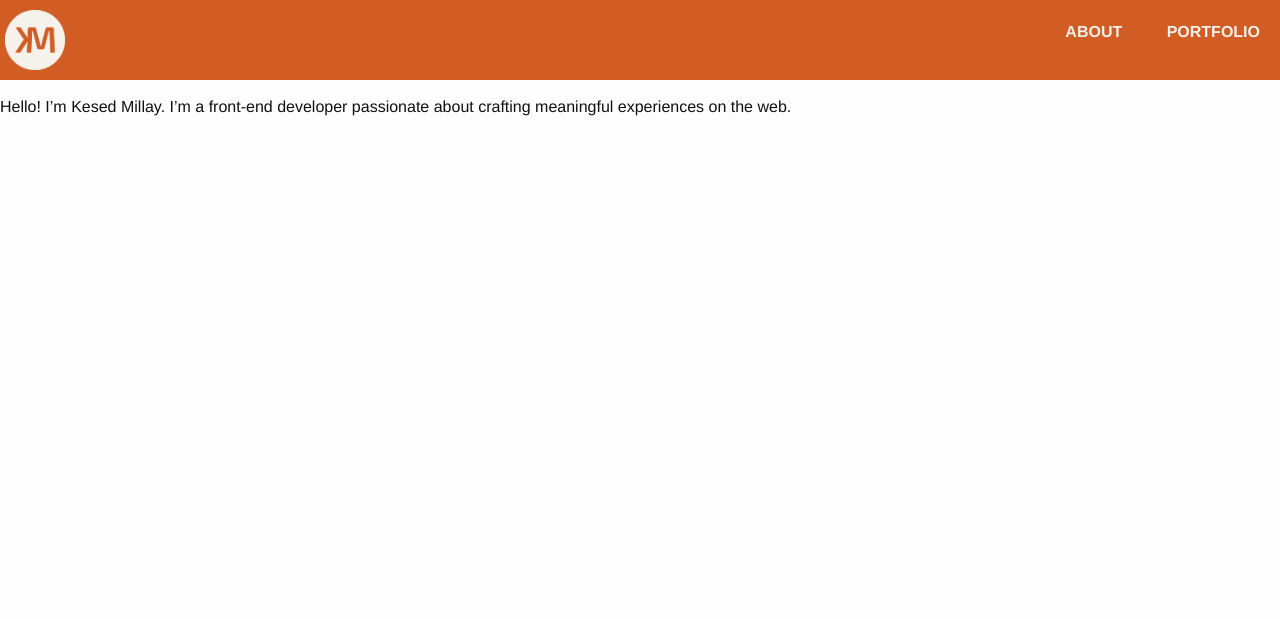
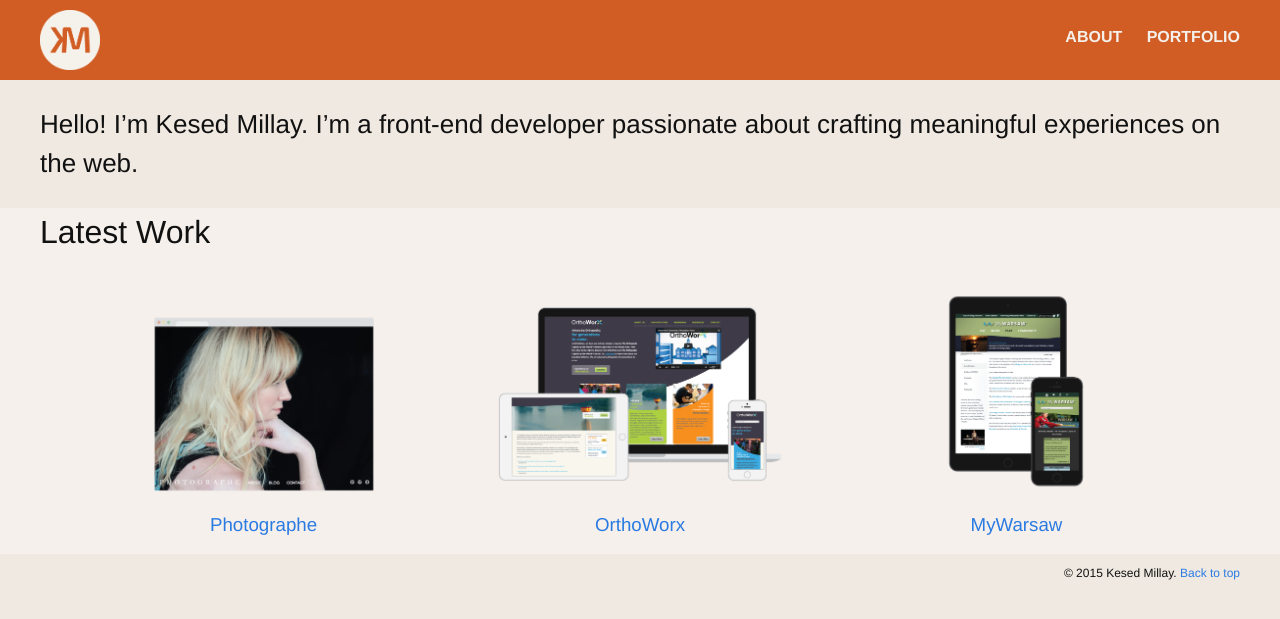
Before and after one commit to kesed/kesedmillay.com, a Jekyll site: the page built from index.html, in a window 1280 px wide. Shown: the top 619 px of the page. Built offline with Jekyll 4.4.1, drawn with Linux system fonts in a browser that asks for light colours; Markdown is read by kramdown in place of the engine named in the settings.

Commit message:
Content & styling build out.

```diff
--- a/_config.yml
+++ b/_config.yml
@@ -1,4 +1,7 @@
 title: Kesed Millay
 markdown: redcarpet
-pygments: true
+highlighter: pygments
 baseurl: /kesedmillay.com
+
+# Outputting
+permalink: /:categories/:title.html
--- a/_includes/footer.html
+++ b/_includes/footer.html
@@ -1,2 +1,7 @@
+<div class="footer">
+  <div class="footer-container">
+    <footer class="right">© 2015 Kesed Millay. <a href="#top">Back to top</a></footer>
+  </div>
+</div>
 </body>
 </html>
--- a/_layouts/default.html
+++ b/_layouts/default.html
@@ -1,10 +1,15 @@
 {% include header.html %}
-    <div class="masthead-container">
-    <a href="{{ site.baseurl }}/"><img class="logo left" src="{{ site.baseurl }}/images/logo-sepia.png" alt="Kesed Millay"></a>
-    {% include nav.html %}
+    <div class="masthead">
+      <div class="masthead-container">
+        <a href="{{ site.baseurl }}/"><img class="logo left" src="{{ site.baseurl }}/assets/logo-sepia.png" alt="Kesed Millay"></a>
+        {% include nav.html %}
+      </div>
     </div>
-
-    <h1>{{ page.title }}</h1>
-    {{ content }}
-
+    <div class="main-content">
+      {% if page.url == "/index.html" %}
+        {{ content }}
+      {% else %}
+        {{ content }}
+      {% endif %}
+    </div>
 {% include footer.html %}
--- a/css/main.scss
+++ b/css/main.scss
@@ -56,22 +56,56 @@ $on-laptop:        800px;
   float: right;
 }
 
+body {
+  background: #F0E9E1;
+  // background: #F5F0EB;
+  font-size: 16px;
+}
 
-// Masthead container styles
+.footer-container {
+  width: 95%;
+  max-width: 1200px;
+  margin: 0 auto;
+}
+
+footer {
+  padding: 10px 0;
+  font-size: 12px;
+}
+
+.footer {
+  background: #F0E9E1;
+}
+
+.footer::after {
+  content: ".";
+  display: block;
+  height: 0;
+  clear: both;
+  visibility: hidden;
+}
+
+// Masthead styles
+.masthead {
+  background: #D15D24;
+  width: 100%;
+}
+
 .masthead-container {
-    background: #D15D24;
-    width: 100%;
+  width: 95%;
+  max-width: 1200px;
+  margin: 0 auto;
 }
 
 .logo {
   width: 60px;
   height: 60px;
-  padding: 10px 5px;
+  padding: 10px 0;
 }
 
 .nav-primary ul li {
   display: inline-block;
-  padding: 20px;
+  padding: 25px 0 0 20px;
 }
 
 .nav-primary ul li a {
@@ -80,3 +114,51 @@ $on-laptop:        800px;
   font-weight: bold;
   text-transform: uppercase;
 }
+
+// Main container styles
+.main-container {
+  width: 95%;
+  max-width: 1200px;
+  margin: 0 auto;
+}
+
+// Homepage styles
+.intro p {
+  font-size: 26px;
+  padding: 25px 0;
+  margin: 0;
+}
+
+.panel.intro {
+  background: #F0E9E1;
+}
+
+.panel.latest-work {
+  background: #F5F0EB;
+}
+
+.panel-container {
+  width: 95%;
+  max-width: 1200px;
+  margin: 0 auto;
+}
+
+ul.featured-works {
+  margin: 0;
+  list-style: none;
+  text-align: center;
+}
+
+ul.featured-works li {
+  display: inline-block;
+  margin: 0 3%;
+}
+
+ul.featured-works li.second {
+  margin: 0 7%;
+}
+
+.featured-works img {
+  width: 300px;
+  height: 100%;
+}
--- /dev/null
+++ b/index.html
@@ -0,0 +1,24 @@
+---
+layout: default
+title: Kesed Millay
+---
+<div class="panel intro">
+  <div class="panel-container intro">
+    <p>Hello! I’m Kesed Millay. I’m a front-end developer passionate about crafting meaningful experiences on the web.</p>
+  </div>
+</div>
+<div class="panel latest-work">
+  <div class="panel-container latest-work">
+    <h1>Latest Work</h1>
+    <ul class="featured-works">
+      {% for post in site.categories.portfolio limit:3 %}
+        <li>
+          <a href="{{ site.baseurl }}{{ post.url }}">
+            <img src="{{ site.baseurl }}{{ post.thumbnail }}" alt="" />
+            <h3>{{ post.title }}</h3>
+          </a>
+        </li>
+      {% endfor %}
+    </ul>
+  </div>
+</div>
```
Also changed, not shown: _posts/2013-05-10-mywarsaw.md (added, +6 -0 lines), _posts/2013-05-11-first-post.md (added, +6 -0 lines), _posts/2013-05-11-orthoworx.md (added, +6 -0 lines), _posts/2013-05-12-photographe.md (added, +6 -0 lines), _posts/2015-08-05-mudlove.md (added, +7 -0 lines), about.md (+10 -1 lines), index.md (deleted, +0 -5 lines), portfolio.html (added, +14 -0 lines), assets/logo-sepia.png (renamed from images/logo-sepia.png), assets/mywarsaw-preview.png (added), assets/orthoworx-preview.png (added), assets/photographe-preview.png (added), urbank.html (added).
